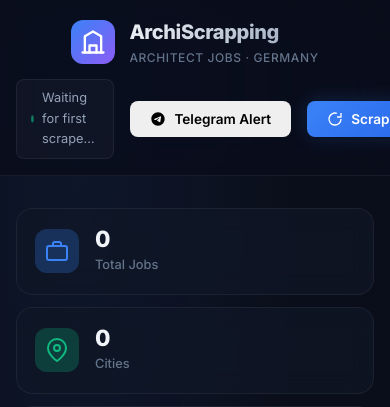
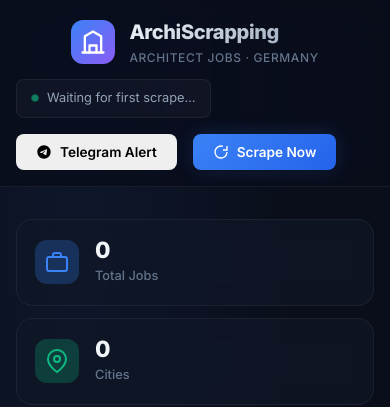
Before and after one commit to Rinaldoca/ArchiScrapping, a FastAPI app: page / in a window 390 px wide; the page is wider, and only the part inside the window is pictured. Shown: the top 407 px of that part. Run offline with FastAPI, Linux system fonts and the light colour scheme; data that the repository does not hold is empty.

Commit message:
fix: prevent header action buttons from overflowing on mobile
.header-actions had no flex-wrap, so its three children (status
pill, Telegram button, Scrape Now button) exceeded the viewport
width below 768px and clipped the Scrape Now button off-screen.

Co-Authored-By: Claude Sonnet 5 <noreply@anthropic.com>
Claude-Session: https://claude.ai/code/session_01A9Wb9v7DGV7xxEDCdAsHC4

```diff
--- a/static/styles.css
+++ b/static/styles.css
@@ -1077,7 +1077,8 @@ body {
 
     .header-actions {
         width: 100%;
-        justify-content: space-between;
+        justify-content: flex-start;
+        flex-wrap: wrap;
     }
 
     .stats-grid {
```
